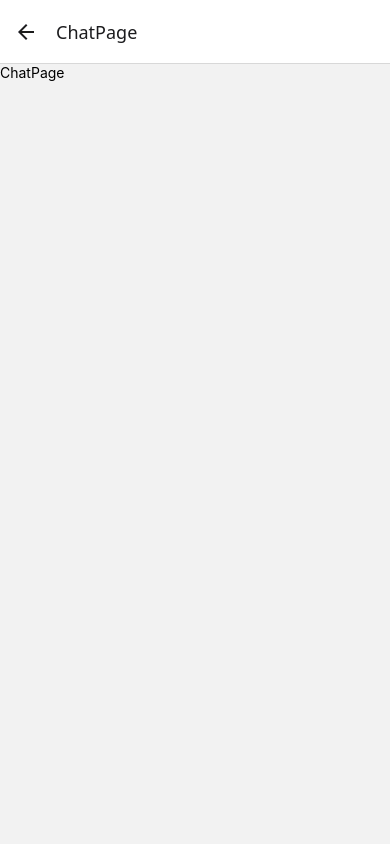
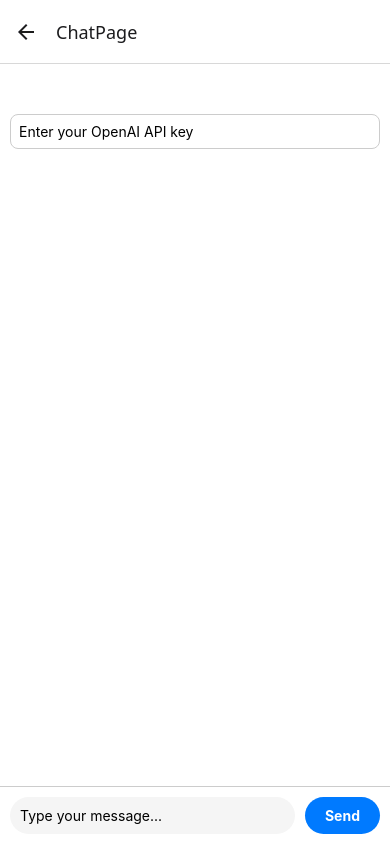
Before and after one commit to SachinthaNimesh370/EchoGPT, a React Native app: screen /ChatPage in a window 390 px wide. Built offline with nearby package versions, Linux system fonts and the light colour scheme.

Commit message:
chat is working correctly

```diff
--- a/screen/ChatPage.js
+++ b/screen/ChatPage.js
@@ -1,10 +1,143 @@
-import { View, Text } from 'react-native'
-import React from 'react'
+import React, { useState } from 'react';
+import { View, Text, FlatList, TextInput, TouchableOpacity, StyleSheet, ActivityIndicator } from 'react-native';
 
 export default function ChatPage() {
+  const [apiKey, setApiKey] = useState(''); // You can hardcode this temporarily
+  const [messages, setMessages] = useState([]);
+  const [input, setInput] = useState('');
+  const [loading, setLoading] = useState(false);
+
+  const sendMessage = async () => {
+    if (!input.trim()) return;
+
+    const userMessage = { role: 'user', content: input };
+    const updatedMessages = [...messages, userMessage];
+    setMessages(updatedMessages);
+    setInput('');
+    setLoading(true);
+
+    try {
+      const response = await fetch('https://api.openai.com/v1/chat/completions', {
+        method: 'POST',
+        headers: {
+          'Authorization': `Bearer ${apiKey}`, // Set your API key here
+          'Content-Type': 'application/json',
+        },
+        body: JSON.stringify({
+          model: 'gpt-4o-mini',
+          messages: [{ role: 'system', content: 'You are a helpful assistant.' }, ...updatedMessages],
+        }),
+      });
+
+      const data = await response.json();
+
+      const reply = data?.choices?.[0]?.message?.content || 'Something went wrong';
+      setMessages([...updatedMessages, { role: 'assistant', content: reply }]);
+    } catch (error) {
+      setMessages([...updatedMessages, { role: 'assistant', content: 'Error fetching response.' }]);
+    } finally {
+      setLoading(false);
+    }
+  };
+
+  const renderItem = ({ item }) => (
+    <View
+      style={[
+        styles.messageContainer,
+        item.role === 'user' ? styles.userMessage : styles.assistantMessage,
+      ]}
+    >
+      <Text style={styles.messageText}>{item.content}</Text>
+    </View>
+  );
+
   return (
-    <View>
-      <Text>ChatPage</Text>
+    <View style={styles.container}>
+      {/* You can remove the API key field if it's already passed from the first screen */}
+      <TextInput
+        placeholder="Enter your OpenAI API key"
+        style={styles.apiKeyInput}
+        value={apiKey}
+        onChangeText={setApiKey}
+        secureTextEntry
+      />
+
+      <FlatList
+        data={messages}
+        renderItem={renderItem}
+        keyExtractor={(item, index) => index.toString()}
+        contentContainerStyle={styles.chatContainer}
+      />
+
+      <View style={styles.inputContainer}>
+        <TextInput
+          style={styles.input}
+          placeholder="Type your message..."
+          value={input}
+          onChangeText={setInput}
+        />
+        <TouchableOpacity onPress={sendMessage} style={styles.sendButton}>
+          <Text style={styles.sendButtonText}>Send</Text>
+        </TouchableOpacity>
+      </View>
+
+      {loading && <ActivityIndicator size="small" color="#0000ff" style={{ marginBottom: 10 }} />}
     </View>
-  )
+  );
 }
+
+const styles = StyleSheet.create({
+  container: { flex: 1, paddingTop: 40, backgroundColor: '#fff' },
+  apiKeyInput: {
+    borderWidth: 1,
+    borderColor: '#ccc',
+    margin: 10,
+    padding: 8,
+    borderRadius: 8,
+  },
+  chatContainer: {
+    padding: 10,
+    flexGrow: 1,
+  },
+  messageContainer: {
+    padding: 10,
+    marginVertical: 5,
+    borderRadius: 10,
+    maxWidth: '80%',
+  },
+  userMessage: {
+    backgroundColor: '#DCF8C6',
+    alignSelf: 'flex-end',
+  },
+  assistantMessage: {
+    backgroundColor: '#E1E1E1',
+    alignSelf: 'flex-start',
+  },
+  messageText: {
+    fontSize: 16,
+  },
+  inputContainer: {
+    flexDirection: 'row',
+    padding: 10,
+    borderTopWidth: 1,
+    borderColor: '#ccc',
+    alignItems: 'center',
+  },
+  input: {
+    flex: 1,
+    padding: 10,
+    backgroundColor: '#F5F5F5',
+    borderRadius: 20,
+    marginRight: 10,
+  },
+  sendButton: {
+    backgroundColor: '#007AFF',
+    paddingVertical: 10,
+    paddingHorizontal: 20,
+    borderRadius: 20,
+  },
+  sendButtonText: {
+    color: '#fff',
+    fontWeight: 'bold',
+  },
+});
```
